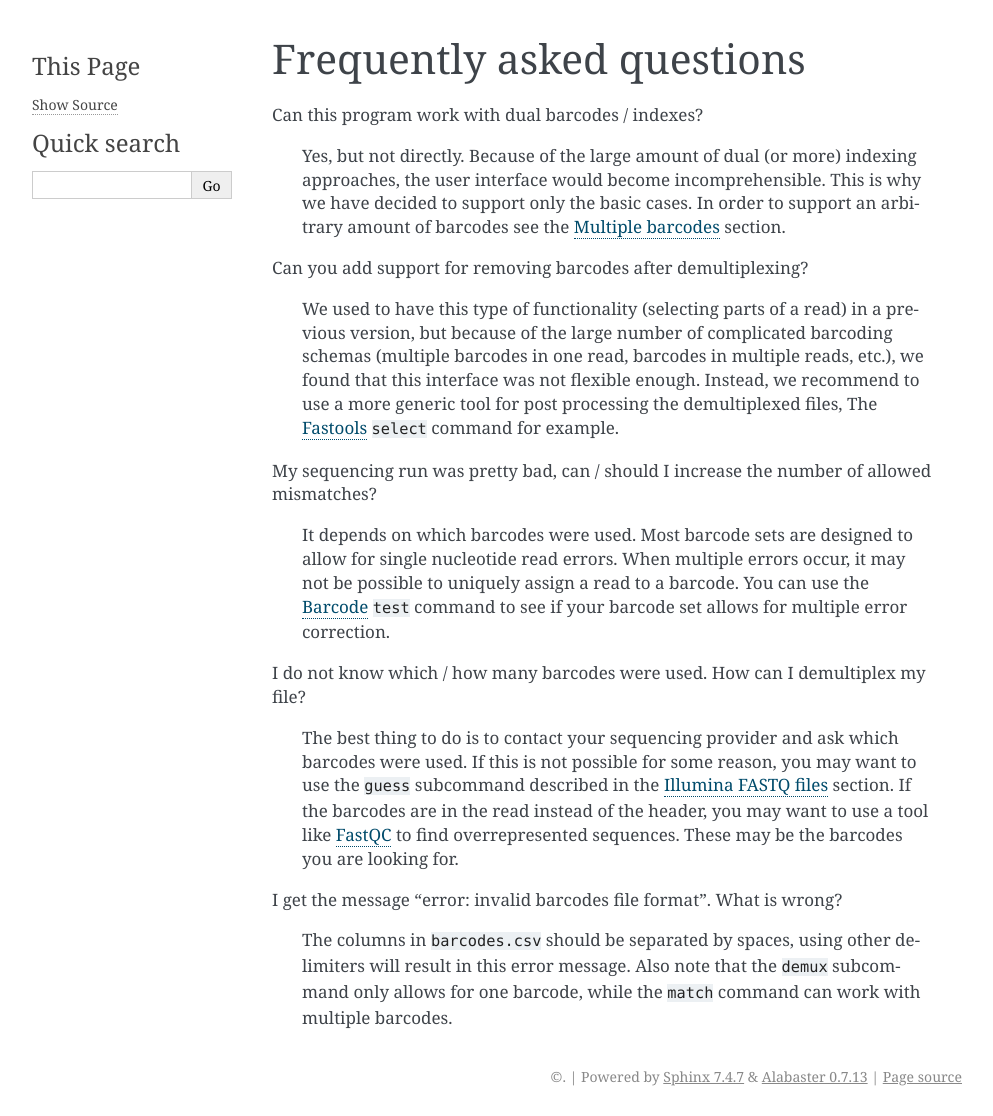
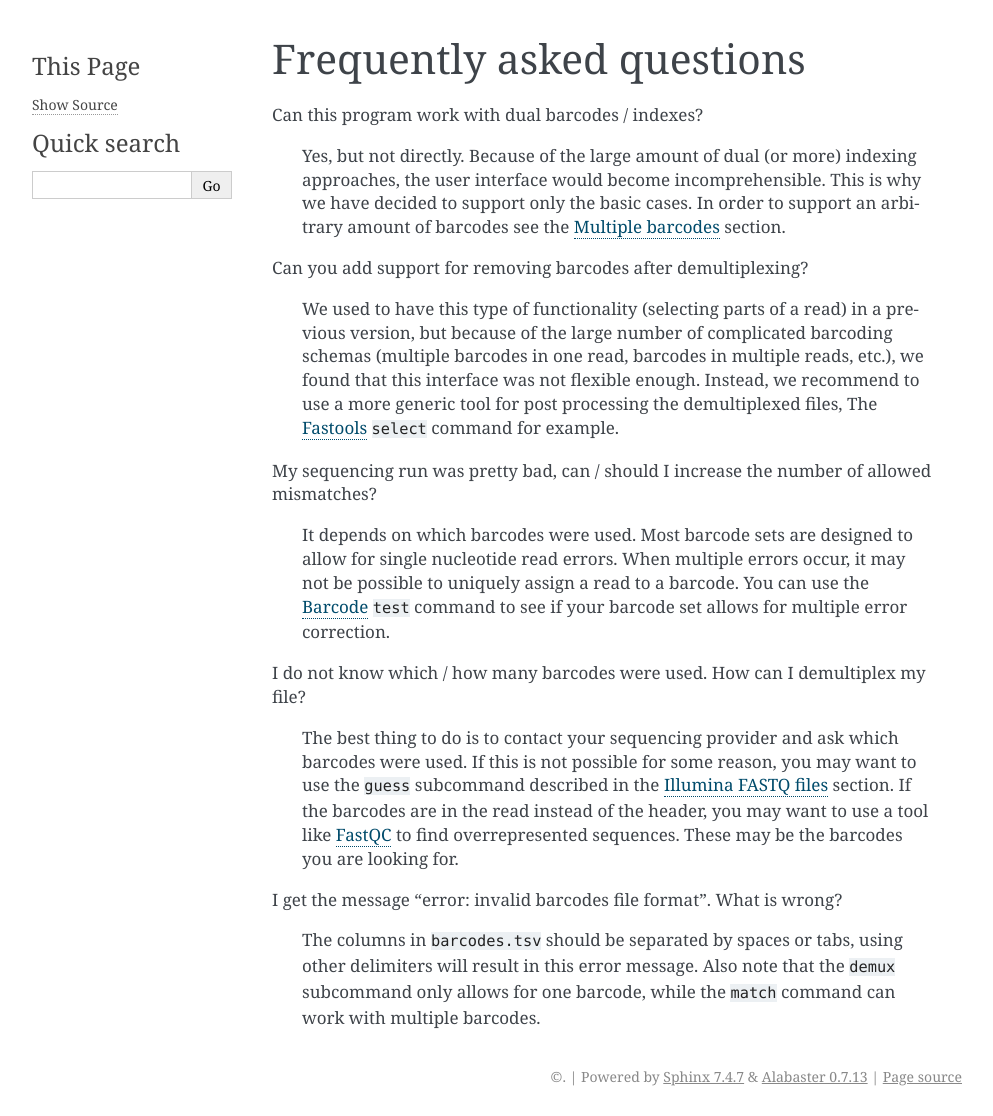
Before and after one commit to jfjlaros/demultiplex, a Sphinx documentation site: the page built from docs/faq.rst, in a window 1280 px wide. Shown: the whole page, without its empty margins (148-1141 px from the left). Built offline with Sphinx 7.4.7, drawn with Linux system fonts in a browser that asks for light colours.

Commit message:
Renamed barcodes file extention.

```diff
--- a/docs/faq.rst
+++ b/docs/faq.rst
@@ -41,10 +41,10 @@ file?
 
 I get the message "error: invalid barcodes file format". What is wrong?
 
-    The columns in ``barcodes.csv`` should be separated by spaces, using other
-    delimiters will result in this error message. Also note that the ``demux``
-    subcommand only allows for one barcode, while the ``match`` command can
-    work with multiple barcodes.
+    The columns in ``barcodes.tsv`` should be separated by spaces or tabs,
+    using other delimiters will result in this error message. Also note that
+    the ``demux`` subcommand only allows for one barcode, while the ``match``
+    command can work with multiple barcodes.
 
 
 .. _FastQC: https://www.bioinformatics.babraham.ac.uk/projects/fastqc/
```
Also changed, not shown: docs/usage.rst (+10 -10 lines), 5 other files.
